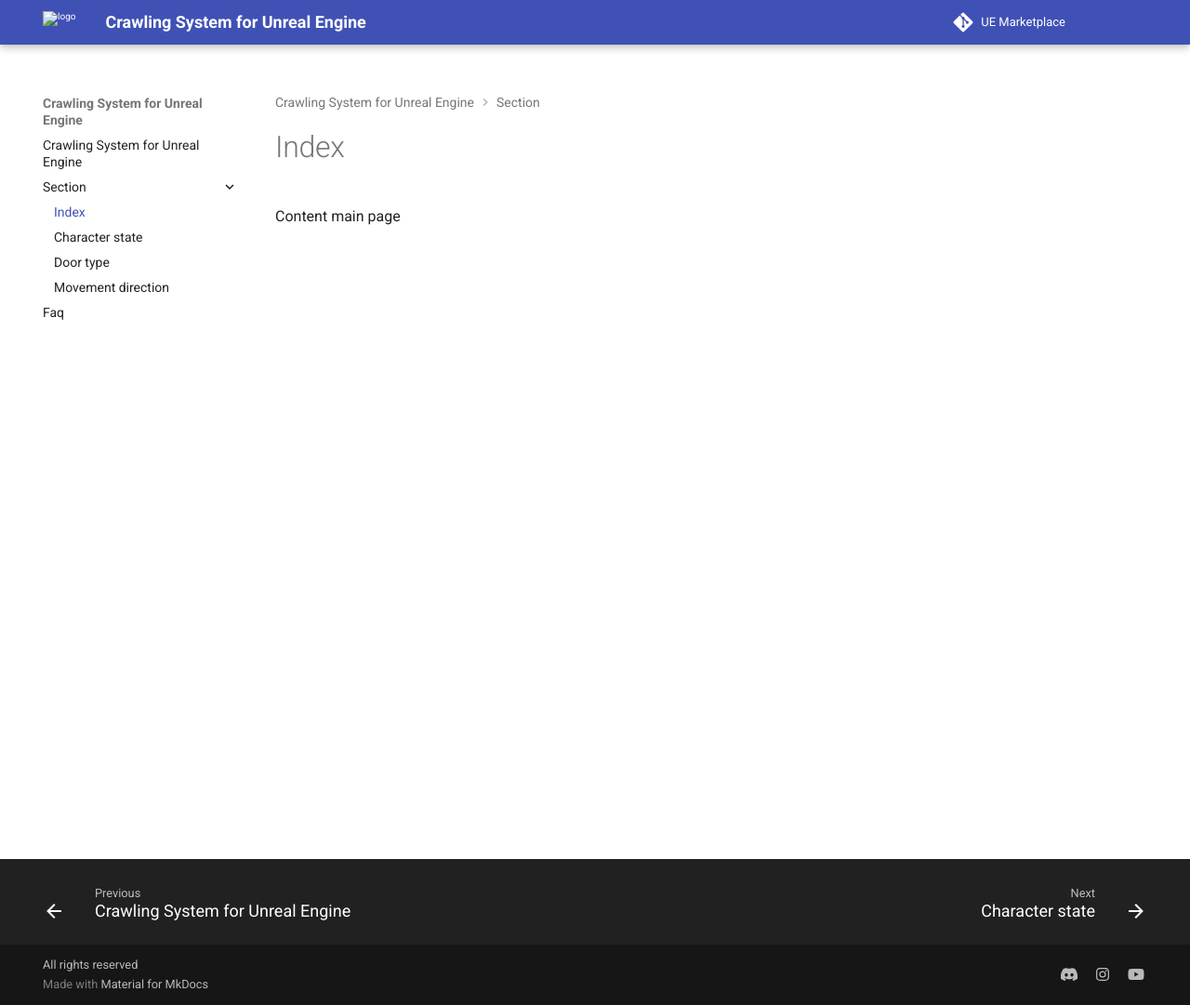
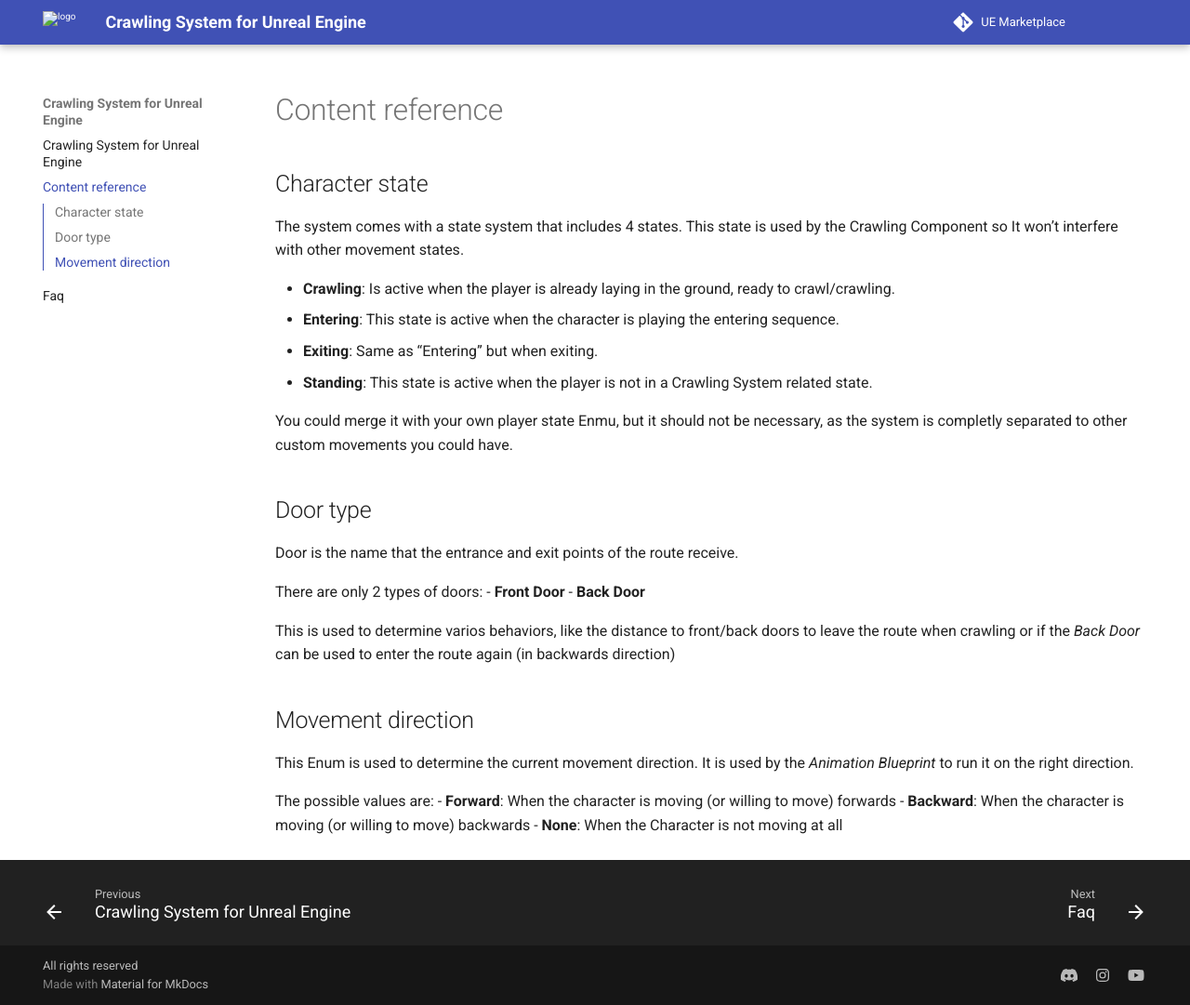
Before and after one commit to nesjett/unreal-engine-crawling-system, an MkDocs documentation site: the page built from docs/content.md, in a window 1280 px wide and 1081 px high. Shown: the whole window at 93% size. Built offline with MkDocs 1.6.1 and Material for MkDocs 9.7.7, drawn with Linux system fonts in a browser that asks for light colours.

Commit message:
refactor: reestructure folders

```diff
--- /dev/null
+++ b/docs/content.md
@@ -0,0 +1,34 @@
+# Content reference
+
+
+## Character state
+
+
+The system comes with a state system that includes 4 states. This state is used by the Crawling Component so It won’t interfere with other movement states.
+
+- **Crawling**: Is active when the player is already laying in the ground, ready to crawl/crawling.
+- **Entering**: This state is active when the character is playing the entering sequence.
+- **Exiting**: Same as “Entering” but when exiting.
+- **Standing**: This state is active when the player is not in a Crawling System related state.
+
+
+You could merge it with your own player state Enmu, but it should not be necessary, as the system is completly separated to other custom movements you could have.
+
+## Door type
+
+Door is the name that the entrance and exit points of the route receive.
+
+There are only 2 types of doors:
+- **Front Door**
+- **Back Door**
+
+This is used to determine varios behaviors, like the distance to front/back doors to leave the route when crawling or if the *Back Door* can be used to enter the route again (in backwards direction)
+
+## Movement direction
+
+This Enum is used to determine the current movement direction. It is used by the *Animation Blueprint* to run it on the right direction.
+
+The possible values are:
+- **Forward**: When the character is moving (or willing to move) forwards
+- **Backward**: When the character is moving (or willing to move) backwards
+- **None**: When the Character is not moving at all
--- a/docs/content/index.md
+++ /dev/null
@@ -1 +0,0 @@
-Content main page
--- a/mkdocs.yml
+++ b/mkdocs.yml
@@ -9,11 +9,7 @@
 
 nav:
   - 'index.md'
-  - Section:
-    - content/index.md
-    - content/character-state.md
-    - content/door-type.md
-    - content/movement-direction.md
+  - 'content.md'
   - 'faq.md'
 
 markdown_extensions:
```
Also changed, not shown: docs/content/character-state.md (deleted, +0 -17 lines), docs/content/door-type.md (deleted, +0 -14 lines), docs/content/movement-direction.md (deleted, +0 -13 lines).
